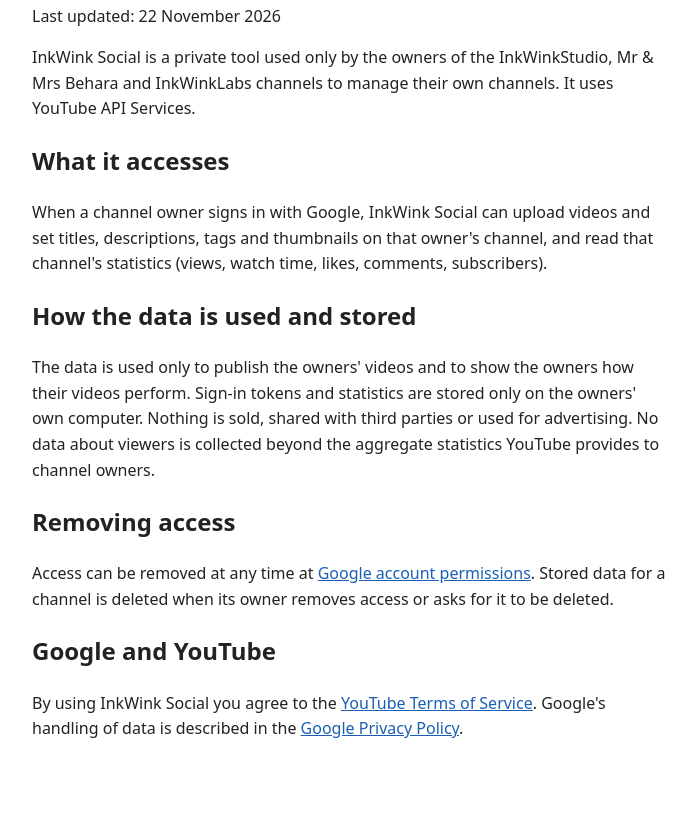
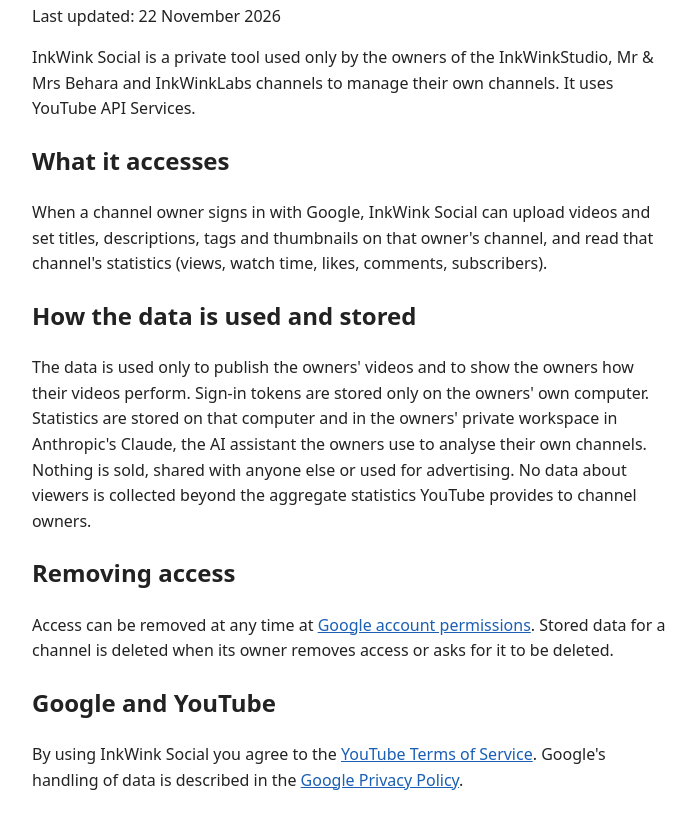
Before and after one commit to nagendraprasad/inkwink-social, a plain HTML site: page privacy.html in a window 1280 px wide. Shown: the part 117-946 px from the top of the page, without its empty margins (288-984 px from the left). Before the commit the page ends 907 px from the top, so only its background shows below. Drawn offline with Linux system fonts and the light colour scheme.

Commit message:
Privacy policy: say where statistics are kept
Co-Authored-By: Claude Opus 5.5 <noreply@anthropic.com>

```diff
--- a/privacy.html
+++ b/privacy.html
@@ -9,7 +9,7 @@
 <h2>What it accesses</h2>
 <p>When a channel owner signs in with Google, InkWink Social can upload videos and set titles, descriptions, tags and thumbnails on that owner's channel, and read that channel's statistics (views, watch time, likes, comments, subscribers).</p>
 <h2>How the data is used and stored</h2>
-<p>The data is used only to publish the owners' videos and to show the owners how their videos perform. Sign-in tokens and statistics are stored only on the owners' own computer. Nothing is sold, shared with third parties or used for advertising. No data about viewers is collected beyond the aggregate statistics YouTube provides to channel owners.</p>
+<p>The data is used only to publish the owners' videos and to show the owners how their videos perform. Sign-in tokens are stored only on the owners' own computer. Statistics are stored on that computer and in the owners' private workspace in Anthropic's Claude, the AI assistant the owners use to analyse their own channels. Nothing is sold, shared with anyone else or used for advertising. No data about viewers is collected beyond the aggregate statistics YouTube provides to channel owners.</p>
 <h2>Removing access</h2>
 <p>Access can be removed at any time at <a href="https://myaccount.google.com/permissions">Google account permissions</a>. Stored data for a channel is deleted when its owner removes access or asks for it to be deleted.</p>
 <h2>Google and YouTube</h2>
```
